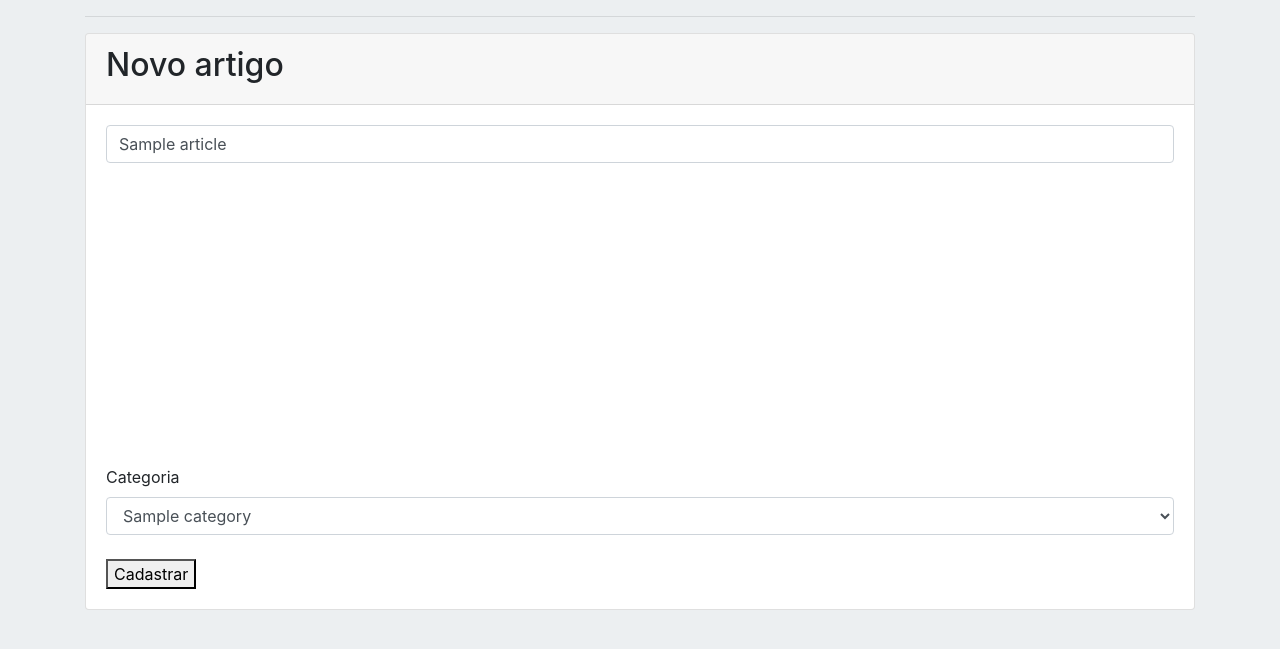
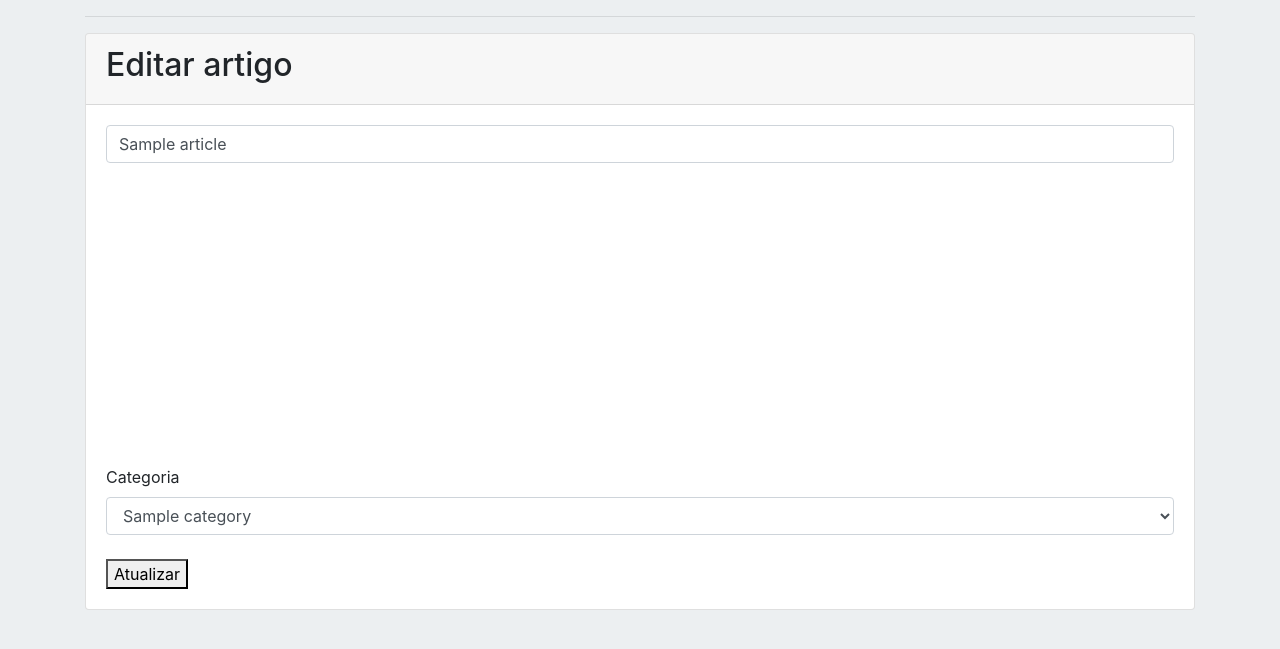
Before and after one commit to devguusta/guiaexpress, a Node server app: page /admin/articles/edit/1 in a window 1280 px wide. Shown: the part 56-705 px from the top of the page. Run offline with Node 20, Linux system fonts and the light colour scheme; tables that the repository leaves empty hold one stand-in row (values such as "Sample post"); some libraries are stand-ins or nearby versions.

Commit message:
adjust page edit

```diff
--- a/views/admin/articles/edit.ejs
+++ b/views/admin/articles/edit.ejs
@@ -4,7 +4,7 @@
     <hr>
     <div class="card">
         <div class="card-header">
-            <h2>Novo artigo</h2>
+            <h2>Editar artigo</h2>
         </div>
         <div class="card-body">
             <form action="/articles/update" method="post">
@@ -15,20 +15,25 @@
                <label for="">Categoria</label>
                <select name="category" id="" class="form-control">
                 <% categories.forEach((category) => { %>
-                    <option value="<%= category.id %>"><%= category.title %></option>
+                    <% if(category.id == article.categoryId) {%>
+                        <option value="<%= category.id %>" selected><%= category.title %></option>
+                    <% } else { %>
+                        <option value="<%= category.id %>"><%= category.title %></option>
+                    <% } %>
+
 
                 <%}) %>
 
                </select>
 
                 <br>
-                <button type="submit" >Cadastrar</button>
+                <button type="submit" >Atualizar</button>
             </form>
         </div>
-
-
     </div>
-
+</div>
+<div id="content" style="display: none;">
+    <%- article.body %>
 </div>
 
 <%- include ('../../partials/footer.ejs') %>
@@ -39,6 +44,9 @@
         plugins: [
             'table paste emoji advlist autolink link image lists print preview hr searchreplace wordcount fullscreen insertdatetime media save'
         ],
+        init_instance_callback: () => {
+            tinymce.get("article").set($("#content").html())
+        }
 
     })
 </script>
```
